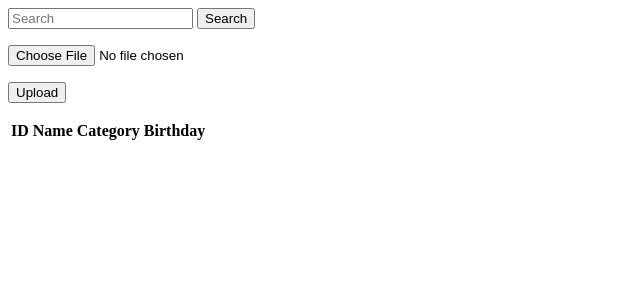
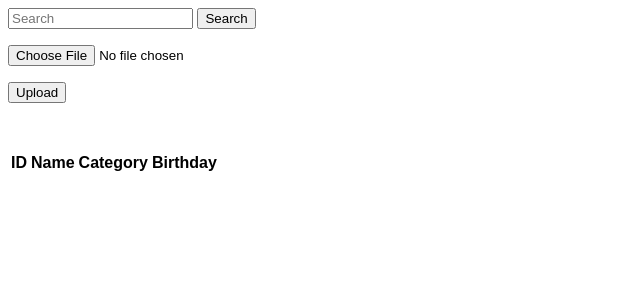
Before and after one commit to Cathyvh/php-grupparbete, a PHP site: page /zooo.php in a window 1280 px wide. Shown: the top 300 px of the page, without its empty margins (0-640 px from the left). Run offline with PHP 8.4, Linux system fonts and the light colour scheme; data that the repository does not hold is empty; some libraries are stand-ins or nearby versions.

Commit message:
added design

```diff
--- /dev/null
+++ b/style.css
@@ -0,0 +1,8 @@
+* {
+    font-family: Arial, Helvetica, sans-serif;
+}
+
+table {
+    padding-top: 2em;
+
+}
--- a/zooo.php
+++ b/zooo.php
@@ -6,6 +6,7 @@
      <meta http-equiv="X-UA-Compatible" content="IE=edge">
      <meta name="viewport" content="width=device-width, initial-scale=1.0">
      <title>Document</title>
+    <link rel="stylesheet" href="style.css">
  </head>
  <body>
 <?php
@@ -17,7 +18,7 @@ $pdo = new PDO('mysql:host=localhost;dbname=zoo', zooAdmin, 12345);
 <input type="text" name="search" placeholder="Search">
 <button type="submit" name="submit">Search</button>
 </form>
-<table>
+<table >
 <?php
         $stmt  =$pdo->query('SELECT * FROM animals');
         ?>
@@ -43,7 +44,8 @@ $pdo = new PDO('mysql:host=localhost;dbname=zoo', zooAdmin, 12345);
 
         <form action="uploadfile.php" method= "POST" enctype = "multipart/form-data">
      <p><input type="file" name="file"/></p>
-     <p><input type="submit" name= "upload" value="Upload"></p>
+     <p><button name= "upload" >Upload</button></p>
+
 
 
     </form>
```
Also changed, not shown: search.php (+11 -5 lines), uploadfile.php (+9 -6 lines).
